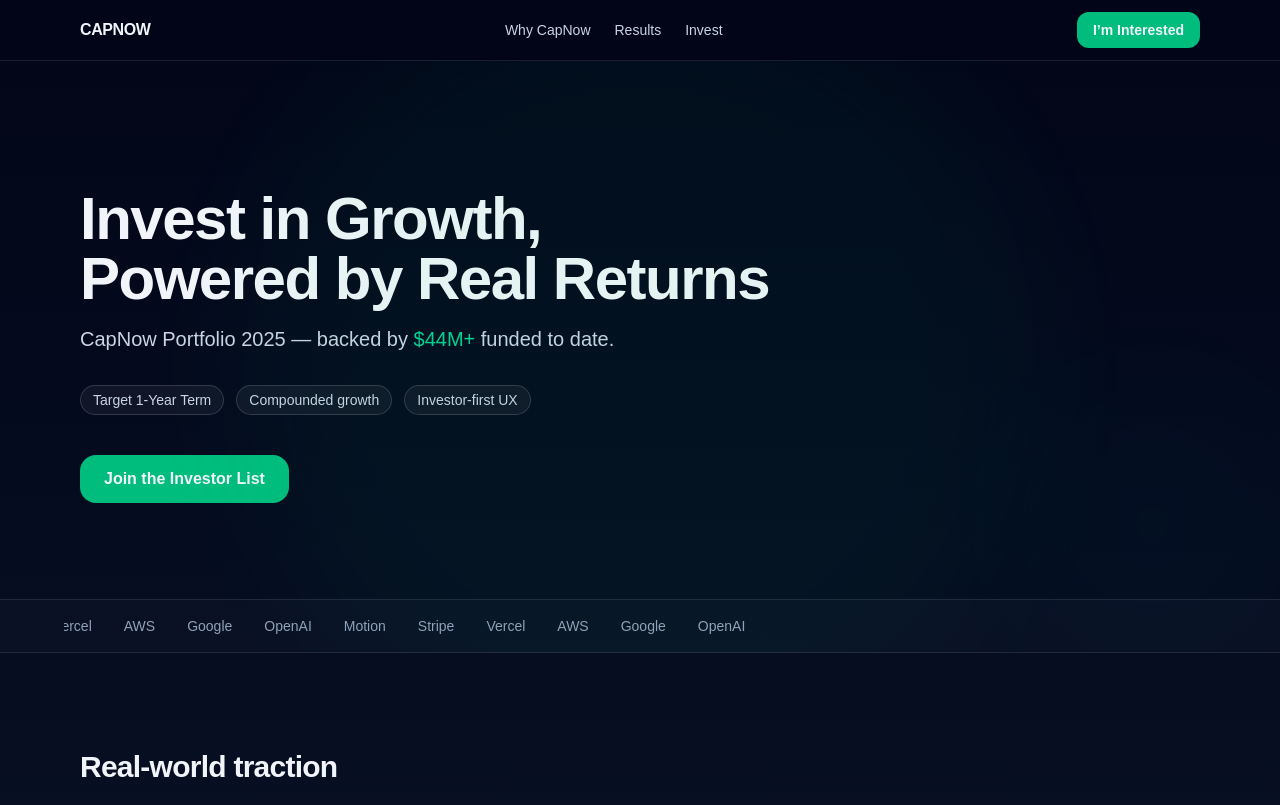
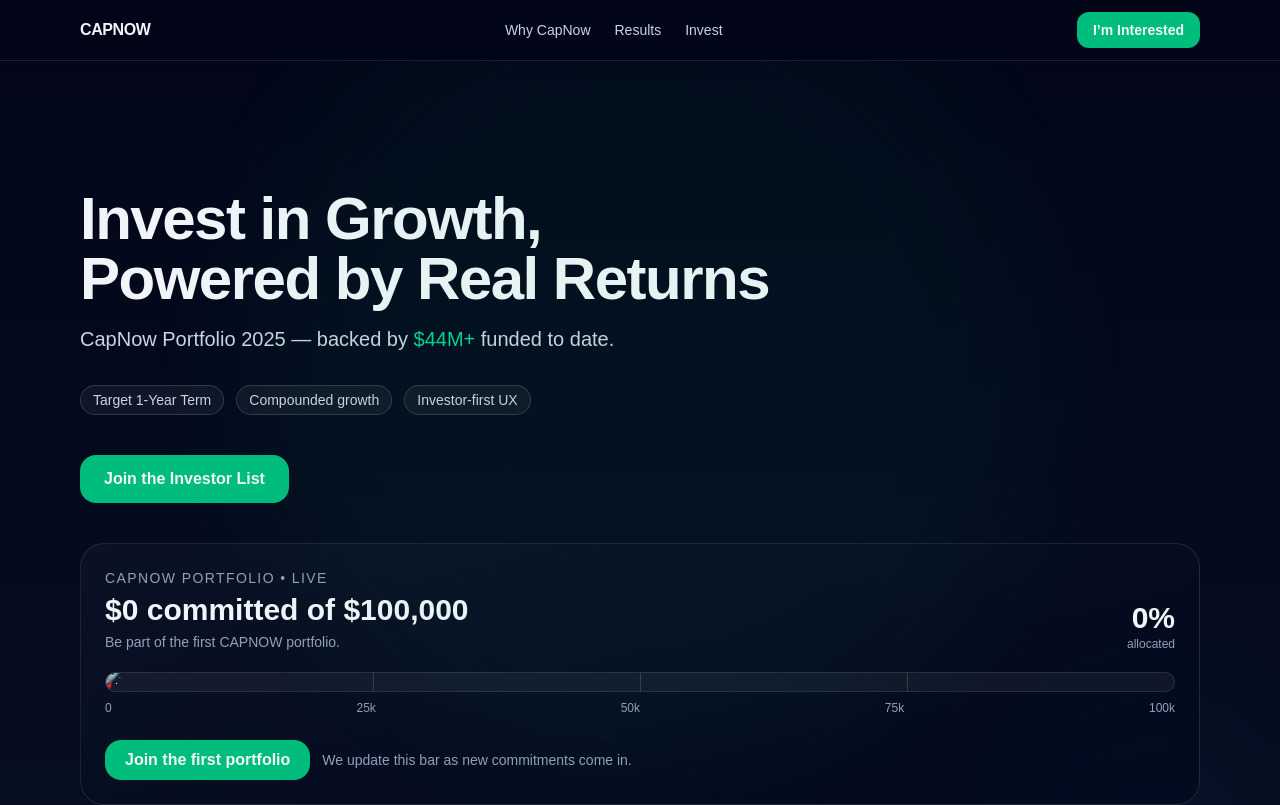
Before and after one commit to jacoking18/capnow-landing, a Next.js app: page / in a window 1280 px wide. Shown: the top 805 px of the page. Built offline with nearby package versions, Linux system fonts and the light colour scheme; no server answers.

Commit message:
Add rocket progress bar with live allocations

```diff
--- a/app/page.tsx
+++ b/app/page.tsx
@@ -14,6 +14,99 @@ function useCountUp(target: number, duration = 1400) {
     requestAnimationFrame(tick);
   }, [target, duration]);
   return v;
+}
+
+// --- Rocket Progress (Allocations toward target) ---
+import { useEffect, useState } from "react";
+import { motion } from "framer-motion";
+
+function formatMoney(n: number) {
+  return new Intl.NumberFormat("en-US", { style: "currency", currency: "USD", maximumFractionDigits: 0 }).format(n);
+}
+
+function RocketProgress() {
+  const [current, setCurrent] = useState(0);
+  const [target, setTarget] = useState(100000);
+  const pct = Math.max(0, Math.min(1, target ? current / target : 0));
+
+  useEffect(() => {
+    async function load() {
+      try {
+        const r = await fetch("/progress.json", { cache: "no-store" });
+        if (r.ok) {
+          const j = await r.json();
+          setCurrent(Number(j.current || 0));
+          setTarget(Number(j.target || 100000));
+        }
+      } catch {}
+    }
+    load();
+    const id = setInterval(load, 60000); // refresh every 60s
+    return () => clearInterval(id);
+  }, []);
+
+  return (
+    <div className="mt-10 rounded-3xl border border-white/10 bg-gradient-to-br from-slate-900/60 to-slate-950/60 p-6">
+      <div className="flex items-end justify-between gap-4">
+        <div>
+          <div className="text-sm uppercase tracking-widest text-slate-400">CAPNOW PORTFOLIO • LIVE</div>
+          <h3 className="text-2xl md:text-3xl font-semibold mt-1">
+            {formatMoney(current)} committed of {formatMoney(target)}
+          </h3>
+          <p className="text-slate-400 text-sm mt-1">Be part of the first CAPNOW portfolio.</p>
+        </div>
+        <div className="text-right hidden sm:block">
+          <div className="text-3xl font-semibold">{Math.round(pct * 100)}%</div>
+          <div className="text-slate-400 text-xs">allocated</div>
+        </div>
+      </div>
+
+      {/* Track */}
+      <div className="mt-5 relative h-5 rounded-full bg-white/5 border border-white/10 overflow-hidden">
+        {/* Fill */}
+        <motion.div
+          initial={{ width: 0 }}
+          animate={{ width: `${pct * 100}%` }}
+          transition={{ type: "spring", stiffness: 140, damping: 20 }}
+          className="absolute inset-y-0 left-0 bg-emerald-500/70"
+        />
+        {/* Rocket */}
+        <motion.div
+          initial={{ x: 0 }}
+          animate={{ x: `calc(${pct * 100}% - 12px)` }}
+          transition={{ type: "spring", stiffness: 140, damping: 18 }}
+          className="absolute -top-3"
+        >
+          <div className="text-2xl">🚀</div>
+        </motion.div>
+
+        {/* tick marks */}
+        <div className="absolute inset-0 pointer-events-none">
+          {[0, .25, .5, .75, 1].map((p) => (
+            <div key={p}
+                 style={{ left: `${p * 100}%` }}
+                 className="absolute inset-y-0 w-px bg-white/15"/>
+          ))}
+        </div>
+      </div>
+
+      <div className="mt-2 flex justify-between text-xs text-slate-400">
+        <span>0</span>
+        <span>25k</span>
+        <span>50k</span>
+        <span>75k</span>
+        <span>100k</span>
+      </div>
+
+      {/* CTA */}
+      <div className="mt-6 flex flex-wrap items-center gap-3">
+        <a href="#interest" className="rounded-2xl bg-emerald-500 px-5 py-2 font-semibold hover:bg-emerald-400 transition">
+          Join the first portfolio
+        </a>
+        <span className="text-slate-400 text-sm">We update this bar as new commitments come in.</span>
+      </div>
+    </div>
+  );
 }
 
 export default function Page() {
@@ -93,6 +186,9 @@ export default function Page() {
               Join the Investor List
             </a>
           </div>
+
+
+          <RocketProgress />   {/* <-- add this */}
         </div>
 
         {/* marquee */}
```
